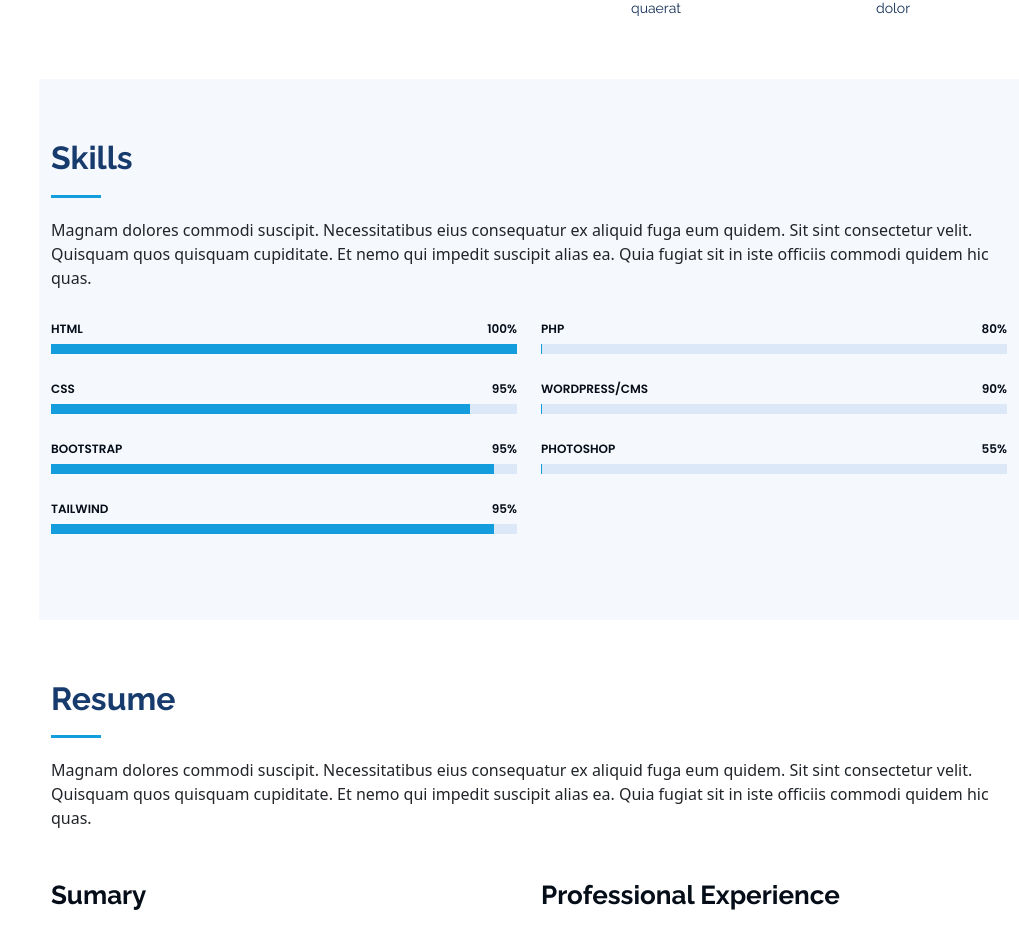
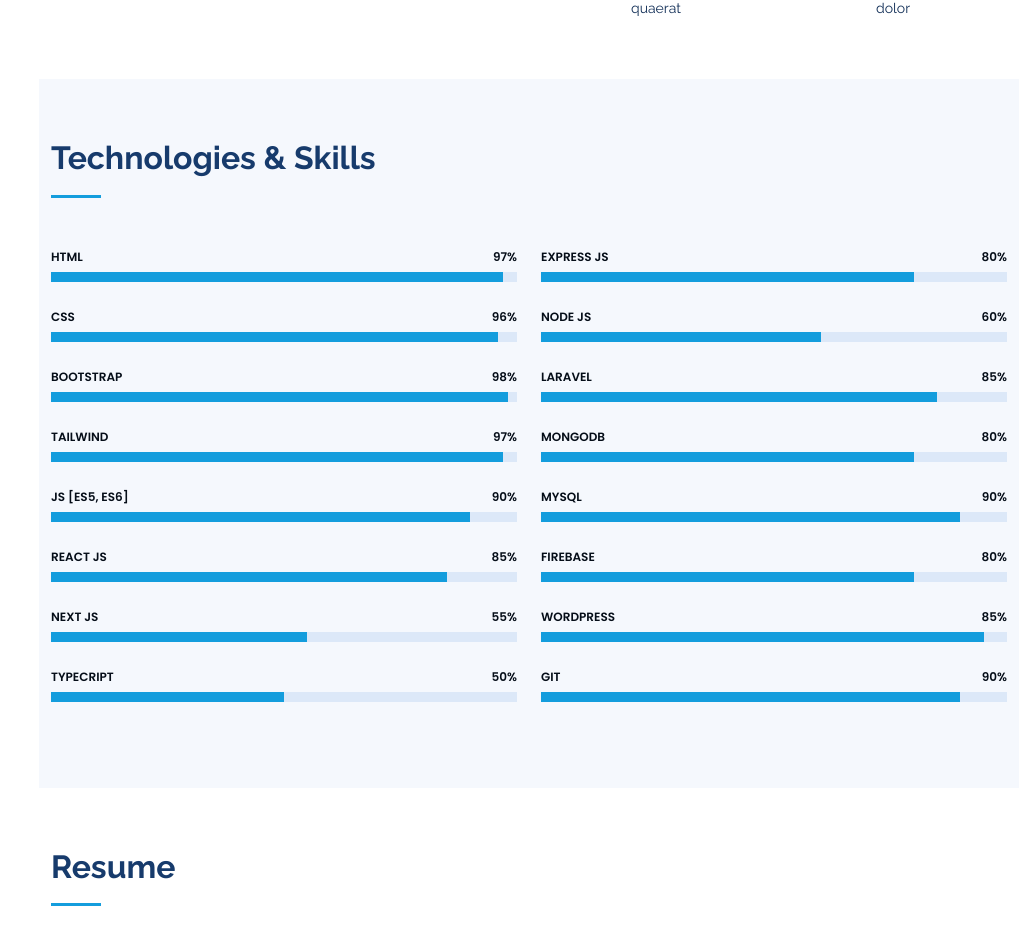
Before and after one commit to SR-Chowdhury/portfolio_v1, a React (Vite) app: page / in a window 1280 px wide. Shown: the part 1753-2680 px from the top of the page, without its empty margins (261-1280 px from the left). Built offline with nearby package versions, Linux system fonts and the light colour scheme.

Commit message:
Technologies and Skills done

```diff
--- a/src/Components/Skills/Skills.jsx
+++ b/src/Components/Skills/Skills.jsx
@@ -6,8 +6,8 @@
             <div className="container">
 
                 <div className="section-title">
-                    <h2>Skills</h2>
-                    <p>Magnam dolores commodi suscipit. Necessitatibus eius consequatur ex aliquid fuga eum quidem. Sit sint consectetur velit. Quisquam quos quisquam cupiditate. Et nemo qui impedit suscipit alias ea. Quia fugiat sit in iste officiis commodi quidem hic quas.</p>
+                    <h2>Technologies & Skills</h2>
+                    {/* <p></p> */}
                 </div>
 
                 <div className="row skills-content">
@@ -15,30 +15,58 @@
                     <div className="col-lg-6" data-aos="fade-up">
 
                         <div className="progress">
-                            <span className="skill">HTML <i className="val">100%</i></span>
+                            <span className="skill">HTML <i className="val">97%</i></span>
                             <div className="progress-bar-wrap">
-                                <div className="progress-bar" role="progressbar" style={{ width: '100%' }} aria-valuenow="100" aria-valuemin="0" aria-valuemax="100"></div>
+                                <div className="progress-bar" role="progressbar" style={{ width: '97%' }} aria-valuemin="0" aria-valuemax="100"></div>
                             </div>
                         </div>
 
                         <div className="progress">
-                            <span className="skill">CSS <i className="val">95%</i></span>
+                            <span className="skill">CSS <i className="val">96%</i></span>
                             <div className="progress-bar-wrap">
-                                <div className="progress-bar" role="progressbar" style={{ width: '90%' }} aria-valuenow="90" aria-valuemin="0" aria-valuemax="100"></div>
+                                <div className="progress-bar" role="progressbar" style={{ width: '96%' }} aria-valuemin="0" aria-valuemax="100"></div>
                             </div>
                         </div>
 
                         <div className="progress">
-                            <span className="skill">Bootstrap <i className="val">95%</i></span>
+                            <span className="skill">Bootstrap <i className="val">98%</i></span>
                             <div className="progress-bar-wrap">
-                                <div className="progress-bar" role="progressbar" style={{ width: '95%' }} aria-valuenow="100" aria-valuemin="0" aria-valuemax="100"></div>
+                                <div className="progress-bar" role="progressbar" style={{ width: '98%' }}  aria-valuemin="0" aria-valuemax="100"></div>
                             </div>
                         </div>
 
                         <div className="progress">
-                            <span className="skill">Tailwind <i className="val">95%</i></span>
+                            <span className="skill">Tailwind <i className="val">97%</i></span>
                             <div className="progress-bar-wrap">
-                                <div className="progress-bar" role="progressbar" style={{ width: '95%' }} aria-valuenow="90" aria-valuemin="0" aria-valuemax="100"></div>
+                                <div className="progress-bar" role="progressbar" style={{ width: '97%' }} aria-valuemin="0" aria-valuemax="100"></div>
+                            </div>
+                        </div>
+
+                        <div className="progress">
+                            <span className="skill">JS [ES5, ES6] <i className="val">90%</i></span>
+                            <div className="progress-bar-wrap">
+                                <div className="progress-bar" role="progressbar" style={{ width: '90%' }}  aria-valuemin="0" aria-valuemax="100"></div>
+                            </div>
+                        </div>
+
+                        <div className="progress">
+                            <span className="skill">React JS<i className="val">85%</i></span>
+                            <div className="progress-bar-wrap">
+                                <div className="progress-bar" role="progressbar" style={{ width: '85%' }} aria-valuemin="0" aria-valuemax="100"></div>
+                            </div>
+                        </div>
+
+                        <div className="progress">
+                            <span className="skill">Next JS <i className="val">55%</i></span>
+                            <div className="progress-bar-wrap">
+                                <div className="progress-bar" role="progressbar" style={{ width: '55%' }}  aria-valuemin="0" aria-valuemax="100"></div>
+                            </div>
+                        </div>
+
+                        <div className="progress">
+                            <span className="skill">Typecript <i className="val">50%</i></span>
+                            <div className="progress-bar-wrap">
+                                <div className="progress-bar" role="progressbar" style={{ width: '50%' }} aria-valuemin="0" aria-valuemax="100"></div>
                             </div>
                         </div>
 
@@ -47,23 +75,58 @@
                     <div className="col-lg-6" data-aos="fade-up" data-aos-delay="100">
 
                         <div className="progress">
-                            <span className="skill">PHP <i className="val">80%</i></span>
+                            <span className="skill">Express JS <i className="val">80%</i></span>
                             <div className="progress-bar-wrap">
-                                <div className="progress-bar" role="progressbar" aria-valuenow="80" aria-valuemin="0" aria-valuemax="100"></div>
+                                <div className="progress-bar" role="progressbar" style={{ width: '80%' }} aria-valuemin="0" aria-valuemax="100"></div>
                             </div>
                         </div>
 
                         <div className="progress">
-                            <span className="skill">WordPress/CMS <i className="val">90%</i></span>
+                            <span className="skill">Node JS <i className="val">60%</i></span>
                             <div className="progress-bar-wrap">
-                                <div className="progress-bar" role="progressbar" aria-valuenow="90" aria-valuemin="0" aria-valuemax="100"></div>
+                                <div className="progress-bar" role="progressbar" style={{ width: '60%' }} aria-valuemin="0" aria-valuemax="100"></div>
                             </div>
                         </div>
 
                         <div className="progress">
-                            <span className="skill">Photoshop <i className="val">55%</i></span>
+                            <span className="skill">Laravel <i className="val">85%</i></span>
                             <div className="progress-bar-wrap">
-                                <div className="progress-bar" role="progressbar" aria-valuenow="55" aria-valuemin="0" aria-valuemax="100"></div>
+                                <div className="progress-bar" role="progressbar" style={{ width: '85%' }} aria-valuemin="0" aria-valuemax="100"></div>
+                            </div>
+                        </div>
+
+                        <div className="progress">
+                            <span className="skill">MongoDB <i className="val">80%</i></span>
+                            <div className="progress-bar-wrap">
+                                <div className="progress-bar" role="progressbar" style={{ width: '80%' }} aria-valuemin="0" aria-valuemax="100"></div>
+                            </div>
+                        </div>
+
+                        <div className="progress">
+                            <span className="skill">MySQL <i className="val">90%</i></span>
+                            <div className="progress-bar-wrap">
+                                <div className="progress-bar" role="progressbar" style={{ width: '90%' }} aria-valuemin="0" aria-valuemax="100"></div>
+                            </div>
+                        </div>
+
+                        <div className="progress">
+                            <span className="skill">Firebase <i className="val">80%</i></span>
+                            <div className="progress-bar-wrap">
+                                <div className="progress-bar" role="progressbar" style={{ width: '80%' }} aria-valuemin="0" aria-valuemax="100"></div>
+                            </div>
+                        </div>
+
+                        <div className="progress">
+                            <span className="skill">Wordpress <i className="val">85%</i></span>
+                            <div className="progress-bar-wrap">
+                                <div className="progress-bar" role="progressbar" style={{ width: '95%' }} aria-valuemin="0" aria-valuemax="100"></div>
+                            </div>
+                        </div>
+
+                        <div className="progress">
+                            <span className="skill">Git <i className="val">90%</i></span>
+                            <div className="progress-bar-wrap">
+                                <div className="progress-bar" role="progressbar" style={{ width: '90%' }} aria-valuemin="0" aria-valuemax="100"></div>
                             </div>
                         </div>
 
```
